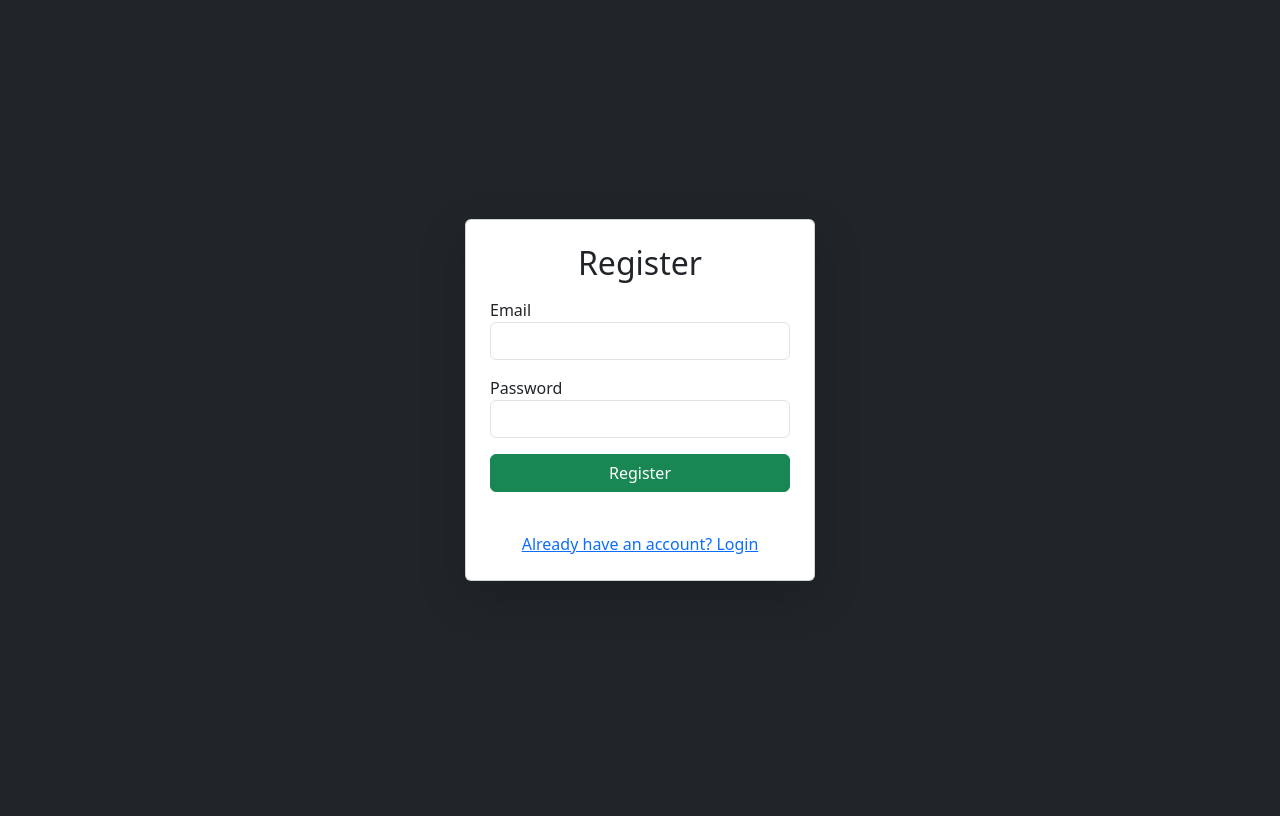
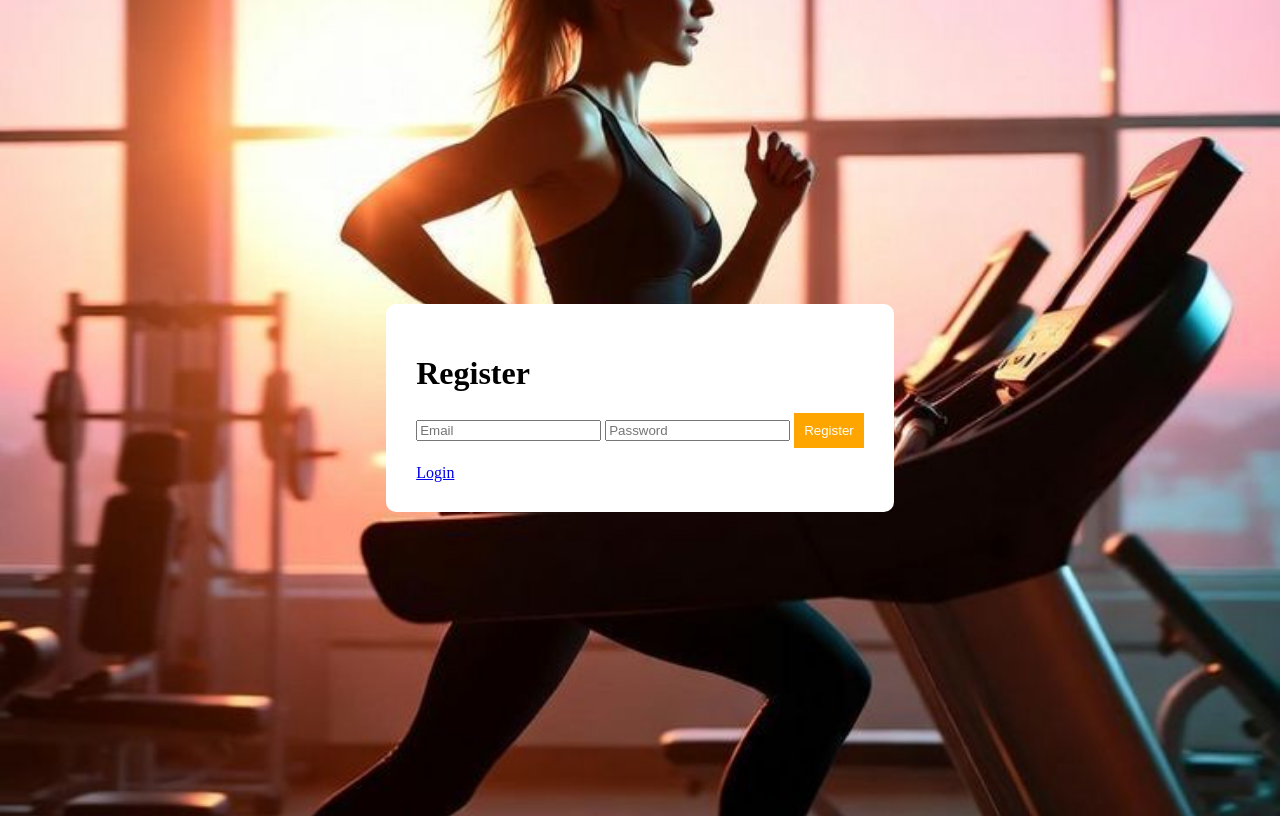
Before and after one commit to sindhujakarthikeyan3-code/wellness_tracker, a Flask app: page /register_page in a window 1280 px wide. Before the commit the page ends 581 px from the top, so only its background shows below. Run offline with Flask 3, Linux system fonts and the light colour scheme; some libraries are stand-ins or nearby versions.

Commit message:
final working version

```diff
--- a/app.py
+++ b/app.py
@@ -6,56 +6,37 @@ import os
 app = Flask(__name__)
 
 # ------------------ CONFIG ------------------
-app.secret_key = os.environ.get("SECRET_KEY", "superstrongsecretkey123!")
-
-# ------------------ DATABASE CONFIG (FIXED) ------------------
+app.secret_key = os.environ.get("SECRET_KEY", "secret123")
 
 database_url = os.environ.get("DATABASE_URL")
 
-if database_url:
-    if database_url.startswith("postgres://"):
-        database_url = database_url.replace("postgres://", "postgresql://", 1)
+if not database_url:
+    raise ValueError("DATABASE_URL not set!")
 
-    database_url = database_url.replace("postgresql://", "postgresql+psycopg://")
-else:
-    database_url = "sqlite:///local.db"
+if database_url.startswith("postgres://"):
+    database_url = database_url.replace("postgres://", "postgresql://", 1)
 
 app.config['SQLALCHEMY_DATABASE_URI'] = database_url
 app.config['SQLALCHEMY_TRACK_MODIFICATIONS'] = False
-
-# ------------------ SESSION FIX ------------------
-
-if os.environ.get("RENDER"):
-    app.config.update(
-        SESSION_COOKIE_SECURE=True,
-        SESSION_COOKIE_SAMESITE="None"
-    )
-else:
-    app.config.update(
-        SESSION_COOKIE_SECURE=False
-    )
 
 db = SQLAlchemy(app)
 
 # ------------------ MODELS ------------------
 class AppUser(db.Model):
-    __tablename__ = "app_user"
     id = db.Column(db.Integer, primary_key=True)
     email = db.Column(db.String(100), unique=True, nullable=False)
     password = db.Column(db.String(200), nullable=False)
 
 class Weight(db.Model):
     id = db.Column(db.Integer, primary_key=True)
-    user_id = db.Column(db.Integer, nullable=False)
-    weight = db.Column(db.Float, nullable=False)
+    user_id = db.Column(db.Integer)
+    weight = db.Column(db.Float)
 
 # ------------------ ROUTES ------------------
 @app.route('/')
 def home():
     if "user" in session:
-        weights = Weight.query.filter_by(user_id=session["user"]).all()
-        weights_list = [w.weight for w in weights]
-        return render_template("dashboard.html", weights=weights_list)
+        return render_template("dashboard.html")
     return redirect("/login")
 
 @app.route('/login')
@@ -69,19 +50,15 @@ def register_page():
 # ------------------ AUTH ------------------
 @app.route('/register', methods=['POST'])
 def register():
-    data = request.get_json(silent=True) or request.form
-    email = data.get('email')
-    password = data.get('password')
+    email = request.form.get('email')
+    password = request.form.get('password')
 
-    if not email or not password:
-        return jsonify({"status": "error", "message": "Missing fields"})
-
-    existing_user = AppUser.query.filter_by(email=email).first()
-    if existing_user:
-        return jsonify({"status": "error", "message": "User already exists"})
+    if AppUser.query.filter_by(email=email).first():
+        return jsonify({"status": "error", "message": "User exists"})
 
     hashed = generate_password_hash(password)
     user = AppUser(email=email, password=hashed)
+
     db.session.add(user)
     db.session.commit()
 
@@ -90,52 +67,35 @@ def register():
 
 @app.route('/login', methods=['POST'])
 def login():
-    data = request.get_json(silent=True) or request.form
-    email = data.get('email')
-    password = data.get('password')
-
-    if not email or not password:
-        return jsonify({"status": "error", "message": "Missing fields"})
+    email = request.form.get('email')
+    password = request.form.get('password')
 
     user = AppUser.query.filter_by(email=email).first()
+
     if user and check_password_hash(user.password, password):
         session["user"] = user.id
         return jsonify({"status": "success"})
 
-    return jsonify({"status": "error", "message": "Invalid credentials"})
+    return jsonify({"status": "error", "message": "Invalid login"})
 
 @app.route('/logout')
 def logout():
     session.pop("user", None)
     return redirect("/login")
 
-# ------------------ BMI ------------------
-@app.route('/bmi', methods=['POST'])
-def bmi():
-    data = request.get_json(silent=True) or request.form
-    try:
-        weight = float(data.get('weight'))
-        height = float(data.get('height')) / 100
-        bmi_value = weight / (height * height)
-        return jsonify({"bmi": round(bmi_value, 2)})
-    except:
-        return jsonify({"error": "Invalid input"})
-
-# ------------------ WEIGHT TRACKING ------------------
+# ------------------ WEIGHT ------------------
 @app.route('/add_weight', methods=['POST'])
 def add_weight():
     if "user" not in session:
         return jsonify({"error": "login required"})
 
-    data = request.get_json(silent=True) or request.form
-    try:
-        weight_val = float(data.get('weight'))
-        new_weight = Weight(user_id=session["user"], weight=weight_val)
-        db.session.add(new_weight)
-        db.session.commit()
-        return jsonify({"status": "saved"})
-    except:
-        return jsonify({"error": "Invalid weight"})
+    weight = float(request.form.get('weight'))
+    new = Weight(user_id=session["user"], weight=weight)
+
+    db.session.add(new)
+    db.session.commit()
+
+    return jsonify({"status": "saved"})
 
 @app.route('/get_weights')
 def get_weights():
@@ -145,15 +105,13 @@ def get_weights():
     weights = Weight.query.filter_by(user_id=session["user"]).all()
     return jsonify([w.weight for w in weights])
 
-# ------------------ DATABASE INIT ROUTE ------------------
-@app.route("/init_db")
+# ------------------ INIT ------------------
+@app.route('/init_db')
 def init_db():
     db.create_all()
-    return "Tables created successfully!"
+    return "DB Created!"
 
-# ------------------ INIT ------------------
 if __name__ == "__main__":
     with app.app_context():
         db.create_all()
-    port = int(os.environ.get("PORT", 5000))
-    app.run(host="0.0.0.0", port=port)
+    app.run(debug=True)
--- a/static/style.css
+++ b/static/style.css
@@ -1,225 +1,27 @@
-/* GLOBAL STYLES */
-body {
-    font-family: 'Segoe UI', sans-serif;
-    background: linear-gradient(to bottom right, #f5f5f5, #e0f7fa);
-    margin: 0;
-    padding: 0;
-    color: #333;
+.login-bg {
+    background: url('/static/login-bg.jpg') no-repeat center center/cover;
 }
 
-/* AUTH (LOGIN/REGISTER) STYLES */
+.register-bg {
+    background: url('/static/register-bg.jpg') no-repeat center center/cover;
+}
+
 .auth-container {
     display: flex;
     justify-content: center;
     align-items: center;
-    min-height: 100vh;
-
-    /* ✅ FIXED IMAGE PATH + OVERLAY */
-    background: linear-gradient(rgba(0,0,0,0.5), rgba(0,0,0,0.5)),
-                url('/static/gym-bg.jpg') no-repeat center center/cover;
+    height: 100vh;
 }
 
 .auth-card {
-    background: rgba(255, 255, 255, 0.95);
-    padding: 40px 30px;
-    border-radius: 15px;
-    box-shadow: 0 8px 30px rgba(0,0,0,0.15);
-    width: 360px;
-    text-align: center;
-    transition: transform 0.3s ease, box-shadow 0.3s ease;
-}
-
-.auth-card:hover {
-    transform: translateY(-5px);
-    box-shadow: 0 12px 35px rgba(0,0,0,0.2);
-}
-
-.auth-card h1 {
-    font-size: 28px;
-    margin-bottom: 20px;
-    color: #ff5722;
-}
-
-.auth-card input {
-    width: 100%;
-    padding: 12px;
-    margin: 10px 0;
-    border-radius: 8px;
-    border: 1px solid #ccc;
-    transition: border 0.3s;
-}
-
-.auth-card input:focus {
-    border: 1.5px solid #ff5722;
-    outline: none;
+    background: white;
+    padding: 30px;
+    border-radius: 10px;
 }
 
 .btn-primary {
-    width: 100%;
-    padding: 12px;
-    background: #ff5722;
+    background: orange;
+    color: white;
+    padding: 10px;
     border: none;
-    color: white;
-    font-weight: bold;
-    border-radius: 8px;
-    cursor: pointer;
-    transition: background 0.3s, transform 0.2s;
 }
-
-.btn-primary:hover {
-    background: #e64a19;
-    transform: translateY(-2px);
-}
-
-.auth-footer {
-    margin-top: 15px;
-    font-size: 14px;
-    color: white;
-}
-
-/* DASHBOARD HEADER */
-.dashboard-header {
-    display: flex;
-    justify-content: space-between;
-    align-items: center;
-    background: linear-gradient(90deg, #ff5722, #ff8a50);
-    color: white;
-    padding: 20px 30px;
-    box-shadow: 0 4px 15px rgba(0,0,0,0.1);
-}
-
-.dashboard-header h2 {
-    margin: 0;
-    font-size: 24px;
-}
-
-.btn-logout {
-    color: white;
-    text-decoration: none;
-    font-weight: bold;
-    padding: 8px 15px;
-    border: 2px solid white;
-    border-radius: 6px;
-    transition: background 0.3s, color 0.3s;
-}
-
-.btn-logout:hover {
-    background: white;
-    color: #ff5722;
-}
-
-/* DASHBOARD CARDS */
-.dashboard-cards {
-    display: flex;
-    gap: 20px;
-    flex-wrap: wrap;
-    padding: 25px 20px;
-    justify-content: center;
-}
-
-.card {
-    background: white;
-    padding: 20px;
-    border-radius: 15px;
-    text-align: center;
-    width: 160px;
-    box-shadow: 0 6px 20px rgba(0,0,0,0.1);
-    transition: transform 0.3s ease, box-shadow 0.3s ease;
-}
-
-.card:hover {
-    transform: translateY(-5px);
-    box-shadow: 0 12px 35px rgba(0,0,0,0.15);
-}
-
-.card h3 {
-    margin: 0 0 10px 0;
-    color: #ff5722;
-    font-size: 20px;
-}
-
-.card p {
-    margin: 0;
-    font-size: 18px;
-}
-
-/* ENTRY FORM */
-.entry-form {
-    background: white;
-    margin: 25px auto;
-    padding: 30px;
-    border-radius: 15px;
-    width: 50%;
-    box-shadow: 0 6px 25px rgba(0,0,0,0.1);
-    transition: transform 0.3s ease;
-}
-
-.entry-form:hover {
-    transform: translateY(-3px);
-}
-
-.entry-form form input,
-.entry-form form button {
-    display: block;
-    margin: 12px 0;
-    width: 100%;
-    padding: 12px;
-    border-radius: 8px;
-    border: 1px solid #ccc;
-    font-size: 16px;
-}
-
-.entry-form form button {
-    background: #ff5722;
-    color: white;
-    border: none;
-    font-weight: bold;
-    cursor: pointer;
-    transition: background 0.3s;
-}
-
-.entry-form form button:hover {
-    background: #e64a19;
-}
-
-/* RECORDS TABLE */
-.records-table {
-    width: 85%;
-    margin: 25px auto;
-    background: white;
-    border-radius: 15px;
-    box-shadow: 0 6px 25px rgba(0,0,0,0.1);
-    padding: 20px;
-    overflow-x: auto;
-}
-
-.records-table table {
-    width: 100%;
-    border-collapse: collapse;
-}
-
-.records-table th, .records-table td {
-    padding: 14px;
-    text-align: center;
-    border-bottom: 1px solid #ddd;
-    font-size: 16px;
-}
-
-.records-table th {
-    background-color: #ff5722;
-    color: white;
-    font-weight: 600;
-    text-transform: uppercase;
-}
-
-/* RESPONSIVE DESIGN */
-@media screen and (max-width: 768px) {
-    .entry-form, .auth-card {
-        width: 90%;
-    }
-
-    .dashboard-cards {
-        flex-direction: column;
-        align-items: center;
-    }
-}
--- a/templates/register.html
+++ b/templates/register.html
@@ -1,43 +1,36 @@
 <!DOCTYPE html>
 <html>
 <head>
-    <title>Register</title>
-    <link href="https://cdn.jsdelivr.net/npm/bootstrap@5.3.2/dist/css/bootstrap.min.css" rel="stylesheet">
+    <link rel="stylesheet" href="/static/style.css">
 </head>
-<body class="bg-dark d-flex justify-content-center align-items-center vh-100">
 
-<div class="card p-4 shadow-lg" style="width: 350px;">
-    <h2 class="text-center mb-3">Register</h2>
+<body class="register-bg">
 
-    <form id="registerForm">
-        <div class="mb-3">
-            <label>Email</label>
-            <input type="email" name="email" class="form-control" required>
-        </div>
+<div class="auth-container">
+    <div class="auth-card">
+        <h1>Register</h1>
 
-        <div class="mb-3">
-            <label>Password</label>
-            <input type="password" name="password" class="form-control" required>
-        </div>
+        <form id="registerForm">
+            <input type="email" name="email" placeholder="Email" required>
+            <input type="password" name="password" placeholder="Password" required>
+            <button class="btn-primary">Register</button>
+        </form>
 
-        <button type="submit" class="btn btn-success w-100">Register</button>
-    </form>
+        <p id="msg"></p>
 
-    <p id="msg" class="text-danger text-center mt-2"></p>
-
-    <div class="text-center mt-3">
-        <a href="/login">Already have an account? Login</a>
+        <a href="/login">Login</a>
     </div>
 </div>
 
 <script>
-document.getElementById("registerForm").addEventListener("submit", async function(e) {
+document.getElementById("registerForm").addEventListener("submit", async (e) => {
     e.preventDefault();
 
-    const formData = new FormData(this);
+    const formData = new URLSearchParams(new FormData(e.target));
 
     const res = await fetch("/register", {
         method: "POST",
+        headers: {"Content-Type": "application/x-www-form-urlencoded"},
         body: formData
     });
 
```
Also changed, not shown: templates/dashboard.html (+36 -53 lines), templates/login.html (+15 -22 lines), static/login-bg.jpg (added), static/register-bg.jpg (added).
